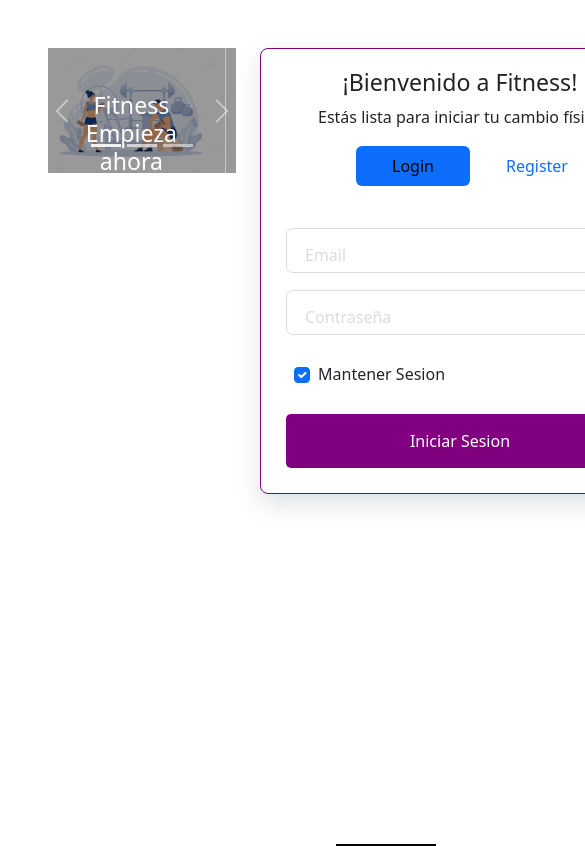
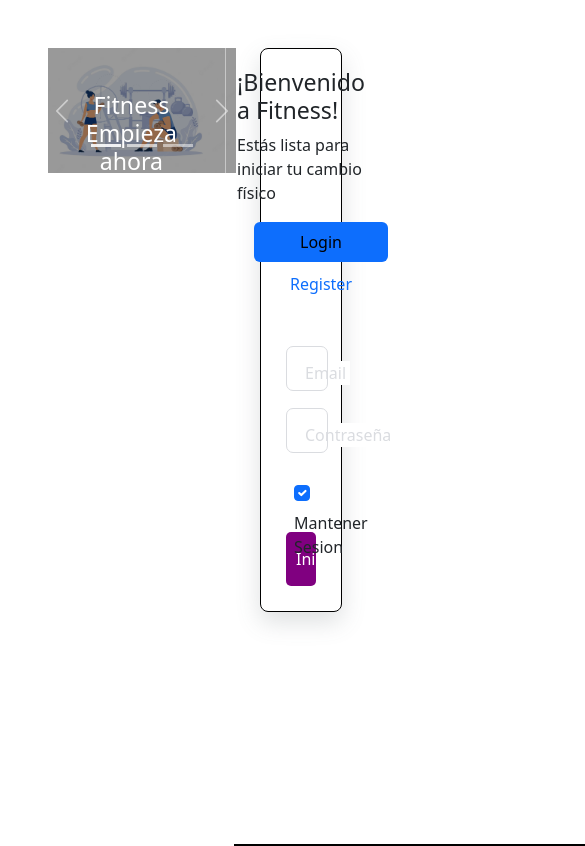
Before and after one commit to Claudioxs/gym, a Vue app: page /login in a window 390 px wide. Shown: the top 846 px of the page, 585 px wide, since content can reach past the window. Built offline with nearby package versions, Linux system fonts and the light colour scheme.

Commit message:
avances en responsive login-register

```diff
--- a/src/components/FormularioLogin.vue
+++ b/src/components/FormularioLogin.vue
@@ -8,7 +8,7 @@
 
     <div class="contenerdor-links">
       <ul class="nav nav-pills nav-justified mb-3" id="ex1" role="tablist">
-        <div class="nav-bar"></div> <!-- Barra de navegación activa -->
+        <div class="nav-bar"></div>
         <li class="nav-item active" role="presentation">
           <router-link to="/login" class="nav-link active" id="tab-login" role="tab" aria-controls="pills-login"
             aria-selected="false">Login</router-link>
@@ -52,8 +52,8 @@ export default {};
 
 /*CONTENEDORES PRINCIPALES*/
 .contenedor-principal {
-  width: 400px;
-  border: 1px solid purple; /* Contorno fino */
+  width: 100%;
+  border: 1px solid black; /* Contorno fino */
   border-radius: 8px;
   padding: 20px 24px;
   box-shadow: 0 10px 25px rgba(92, 99, 105, 0.2); /* Sombra */
@@ -72,7 +72,7 @@ export default {};
   position: absolute;
   height: 2px;
   background-color: black;
-  width: 100px;
+  width: 100%;
   bottom: -2px;
   transition: transform 0.3s ease-in-out;
   color: #9867c5;
@@ -95,7 +95,7 @@ export default {};
 
 /*FORMULARIO*/
 .form {
-  width: 400px;
+  width: 100%;
 }
 
 .form {
--- a/src/components/FormularioRegistro.vue
+++ b/src/components/FormularioRegistro.vue
@@ -1,5 +1,7 @@
 <template>
+
         <div class="contenedor-principal d-flex flex-column align-items-center justify-content-center">
+
 
           <div class="contenerdo-titulos d-flex flex-column align-items-center">
             <h3>¡Bienvenido a Fitness!</h3>
@@ -14,8 +16,8 @@
                   aria-selected="false">Login</router-link>
               </li>
               <li class="nav-item active" role="presentation">
-          <router-link to="/register" class="nav-link active" id="tab-register" role="tab" aria-controls="pills-register"
-            aria-selected="true">Register</router-link>
+                <router-link to="/register" class="nav-link active" id="tab-register" role="tab"
+                  aria-controls="pills-register" aria-selected="true">Register</router-link>
               </li>
             </ul>
           </div>
@@ -55,14 +57,13 @@ export default {};
 </script>
 
 <style scoped>
-
-
 /**NAV-BAR */
 .nav-bar {
   position: absolute;
   height: 2px;
   background-color: black;
-  width: 100px; /* Ancho de la barra según tus preferencias */
+  width: 100%;
+  /* Ancho de la barra según tus preferencias */
   bottom: -2px;
   transition: transform 0.3s ease-in-out;
 }
@@ -89,20 +90,22 @@ export default {};
   border: 1px solid purple;
   border-radius: 8px;
   padding: 20px 24px;
-  box-shadow: 0 10px 25px rgba(92, 99, 105, 0.2); /* Sombra */
+  box-shadow: 0 10px 25px rgba(92, 99, 105, 0.2);
+  /* Sombra */
 }
 
 .contenedor-form {
   display: flex;
   justify-content: center;
   align-items: center;
-  width: 100%; /* Ancho del contenedor del formulario */
+  width: 100%;
+  /* Ancho del contenedor del formulario */
   margin-top: 20px;
 }
 
 /*FORMULARIO*/
 .form {
-  width: 400px;
+  width: 100%;
 }
 
 .form {
@@ -150,9 +153,10 @@ export default {};
 ::placeholder {
   color: transparent;
 }
+
 .label-checkbox {
   margin-top: 10px;
-  margin-left: 8px ;
+  margin-left: 8px;
 }
 
 .submitBtn {
@@ -193,5 +197,4 @@ export default {};
 .input:focus {
   border: 2px solid purple;
 }
-
 </style>
```
Lines whose indentation alone changed are shown as unchanged.
